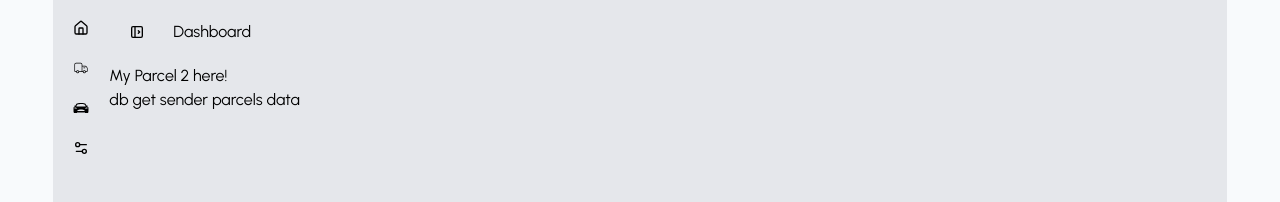
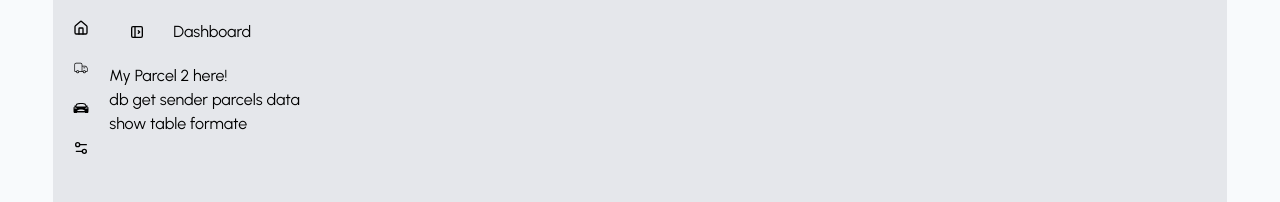
Before and after one commit to asik247/zap-shift-client-site, a React (Vite) app: page /dashboard/myParcel2 in a window 1280 px wide. Shown: the top 202 px of the page. Built offline with nearby package versions, Linux system fonts and the light colour scheme; no server answers; sample sign-in values are in the browser's storage.

Commit message:
next step this project plan no 2

```diff
--- a/src/Pages/DashBoard/MyParcel2/MyParcel2.jsx
+++ b/src/Pages/DashBoard/MyParcel2/MyParcel2.jsx
@@ -11,6 +11,7 @@ const MyParcel2 = () => {
             4.payment success then success page navegate or canceld page navegate;
             */}
             <h1>db get sender parcels data</h1>
+            <h2>show table formate</h2>
         </div>
     );
 };
```
